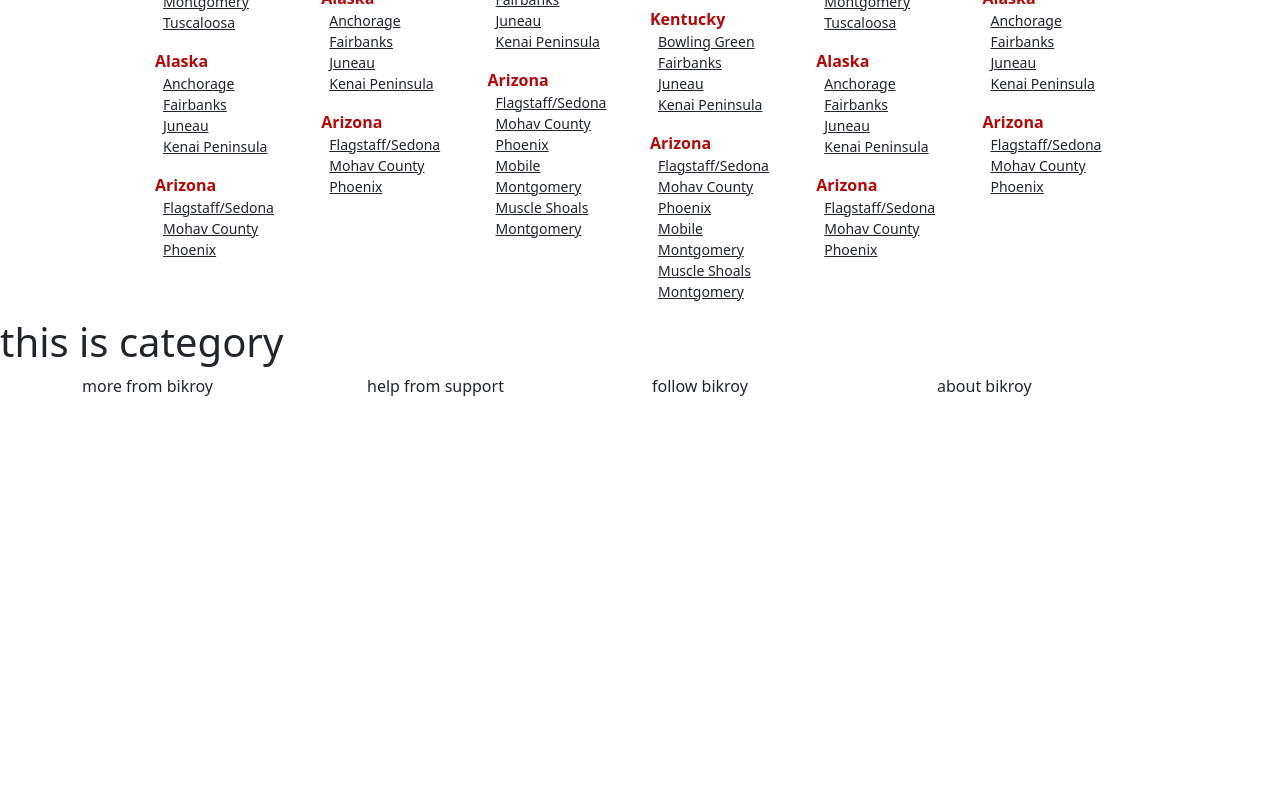
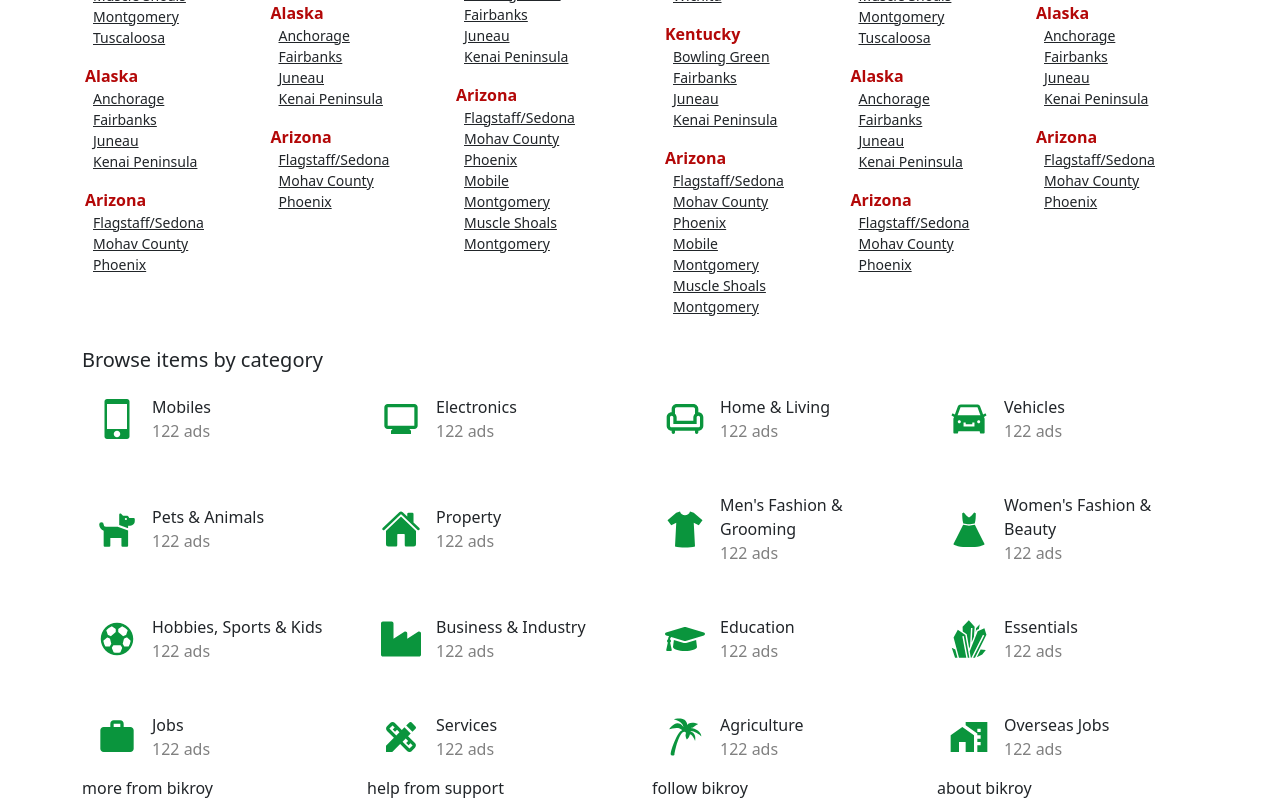
Before and after one commit to Loknath0007/directory-listing-website, a React (Create React App) app: page / in a window 1280 px wide. Shown: the part 484-1284 px from the top of the page. Before the commit the page ends 882 px from the top, so only its background shows below. Built offline with nearby package versions, Linux system fonts and the light colour scheme.

Commit message:
category added

```diff
--- a/package.json
+++ b/package.json
@@ -16,6 +16,7 @@
     "react": "^17.0.2",
     "react-bootstrap": "^2.2.0",
     "react-dom": "^17.0.2",
+    "react-icons": "^4.3.1",
     "react-pro-sidebar": "^0.7.1",
     "react-redux": "^7.2.8",
     "react-router-dom": "6",
--- a/src/Pages/Home/Home.jsx
+++ b/src/Pages/Home/Home.jsx
@@ -1,8 +1,8 @@
 import React from "react";
-import Location from "../../components/Location/Location";
 import Footer from "../common/Footer";
 import Header from "../common/Header";
 import Category from "./category/Category";
+import Location from "./Location/Location";
 import SearchBanner from "./searchBanner/SearchBanner";
 
 const Home = () => {
--- a/src/components/Location/location.css
+++ b/src/Pages/Home/Location/location.css
@@ -2,7 +2,7 @@
     display: flex;
     justify-content:center;
     column-gap: 20px;
-    max-width: 1000px;
+    max-width: 1170px;
     margin: 0 auto;
     margin-top: 30px;
     flex-wrap: wrap;
@@ -16,6 +16,7 @@
     display: flex;
     justify-content: space-between;
     flex-wrap: wrap;
+    padding: 15px;
 }
 .state_column{
     flex-basis: 30%;
@@ -39,7 +40,7 @@ color: unset;
     font-weight: 600;
     color: white;
     padding: 5px;
-    border-radius: 2px;
+    border-radius: 3px;
 }
 
 .state_name{
--- /dev/null
+++ b/src/Pages/Home/category/Category.css
@@ -0,0 +1,23 @@
+.category_container{
+    max-width: 1170px;
+   margin: 0 auto;
+
+}
+.category{
+   display: grid;
+   grid-template-columns: repeat(4, 1fr);
+   gap: 50px;
+   padding: 15px;
+}
+.category_item{
+    display: flex;
+    align-items: center;
+    column-gap: 15px;
+}
+.category_item svg{
+    font-size: 40px;
+    color: rgb(10, 149, 61);
+}
+.category_quantity{
+    color: gray;
+}
--- a/src/Pages/Home/category/Category.jsx
+++ b/src/Pages/Home/category/Category.jsx
@@ -1,10 +1,213 @@
 import React from "react";
+import { Col, Container, Row } from "react-bootstrap";
+import "./Category.css";
+import { GoDeviceMobile } from "react-icons/go";
+import {
+  MdOutlineChair,
+  MdWork,
+  MdDesignServices,
+  MdMonitor,
+  MdHomeWork,
+} from "react-icons/md";
+import { AiFillCar } from "react-icons/ai";
+import {
+  GiLargeDress,
+  GiCrystalGrowth,
+  GiPalmTree,
+  GiTShirt,
+} from "react-icons/gi";
+import { IoFootball, IoHome } from "react-icons/io5";
+import { FaIndustry, FaGraduationCap, FaDog } from "react-icons/fa";
 
 const Category = () => {
   return (
-    <div>
-      <h1>this is category</h1>
-    </div>
+    <Container>
+      <div className="category_container">
+        <h5>Browse items by category</h5>
+        <div className="category">
+          <div className="category_item">
+            <div className="category_icon">
+              <GoDeviceMobile />
+            </div>
+            <div className="category_title">
+              <div className="category_name">Mobiles</div>
+              <div className="category_quantity">
+                122 <span>ads</span>
+              </div>
+            </div>
+          </div>
+          <div className="category_item">
+            <div className="category_icon">
+              <MdMonitor />
+            </div>
+            <div className="category_title">
+              <div className="category_name">Electronics</div>
+              <div className="category_quantity">
+                122 <span>ads</span>
+              </div>
+            </div>
+          </div>
+          <div className="category_item">
+            <div className="category_icon">
+              <MdOutlineChair />
+            </div>
+            <div className="category_title">
+              <div className="category_name">Home & Living</div>
+              <div className="category_quantity">
+                122 <span>ads</span>
+              </div>
+            </div>
+          </div>
+          <div className="category_item">
+            <div className="category_icon">
+              <AiFillCar />
+            </div>
+            <div className="category_title">
+              <div className="category_name">Vehicles</div>
+              <div className="category_quantity">
+                122 <span>ads</span>
+              </div>
+            </div>
+          </div>
+          <div className="category_item">
+            <div className="category_icon">
+              <FaDog />
+            </div>
+            <div className="category_title">
+              <div className="category_name"> Pets & Animals</div>
+              <div className="category_quantity">
+                122 <span>ads</span>
+              </div>
+            </div>
+          </div>
+          <div className="category_item">
+            <div className="category_icon">
+              <IoHome />
+            </div>
+            <div className="category_title">
+              <div className="category_name"> Property</div>
+              <div className="category_quantity">
+                122 <span>ads</span>
+              </div>
+            </div>
+          </div>
+
+          <div className="category_item">
+            <div className="category_icon">
+              <GiTShirt />
+            </div>
+            <div className="category_title">
+              <div className="category_name"> Men's Fashion & Grooming</div>
+              <div className="category_quantity">
+                122 <span>ads</span>
+              </div>
+            </div>
+          </div>
+
+          <div className="category_item">
+            <div className="category_icon">
+              <GiLargeDress />
+            </div>
+            <div className="category_title">
+              <div className="category_name"> Women's Fashion & Beauty</div>
+              <div className="category_quantity">
+                122 <span>ads</span>
+              </div>
+            </div>
+          </div>
+
+          <div className="category_item">
+            <div className="category_icon">
+              <IoFootball />
+            </div>
+            <div className="category_title">
+              <div className="category_name"> Hobbies, Sports & Kids</div>
+              <div className="category_quantity">
+                122 <span>ads</span>
+              </div>
+            </div>
+          </div>
+          <div className="category_item">
+            <div className="category_icon">
+              <FaIndustry />
+            </div>
+            <div className="category_title">
+              <div className="category_name"> Business & Industry</div>
+              <div className="category_quantity">
+                122 <span>ads</span>
+              </div>
+            </div>
+          </div>
+          <div className="category_item">
+            <div className="category_icon">
+              <FaGraduationCap />
+            </div>
+            <div className="category_title">
+              <div className="category_name"> Education</div>
+              <div className="category_quantity">
+                122 <span>ads</span>
+              </div>
+            </div>
+          </div>
+
+          <div className="category_item">
+            <div className="category_icon">
+              <GiCrystalGrowth />
+            </div>
+            <div className="category_title">
+              <div className="category_name"> Essentials</div>
+              <div className="category_quantity">
+                122 <span>ads</span>
+              </div>
+            </div>
+          </div>
+          <div className="category_item">
+            <div className="category_icon">
+              <MdWork />
+            </div>
+            <div className="category_title">
+              <div className="category_name"> Jobs</div>
+              <div className="category_quantity">
+                122 <span>ads</span>
+              </div>
+            </div>
+          </div>
+          <div className="category_item">
+            <div className="category_icon">
+              <MdDesignServices />
+            </div>
+            <div className="category_title">
+              <div className="category_name"> Services</div>
+              <div className="category_quantity">
+                122 <span>ads</span>
+              </div>
+            </div>
+          </div>
+          <div className="category_item">
+            <div className="category_icon">
+              <GiPalmTree />
+            </div>
+            <div className="category_title">
+              <div className="category_name"> Agriculture</div>
+              <div className="category_quantity">
+                122 <span>ads</span>
+              </div>
+            </div>
+          </div>
+          <div className="category_item">
+            <div className="category_icon">
+              <MdHomeWork />
+            </div>
+            <div className="category_title">
+              <div className="category_name"> Overseas Jobs</div>
+              <div className="category_quantity">
+                122 <span>ads</span>
+              </div>
+            </div>
+          </div>
+        </div>
+      </div>
+    </Container>
   );
 };
 
```
Also changed, not shown: src/Pages/common/Footer.jsx (+15 -9 lines), src/Pages/Home/Location/Location.js (renamed from src/components/Location/Location.js), 2 other files (tests, documents, lock files or other folders).
